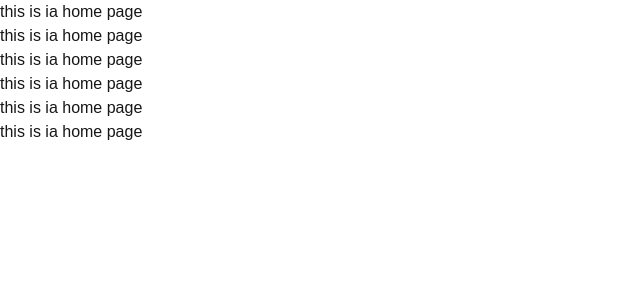
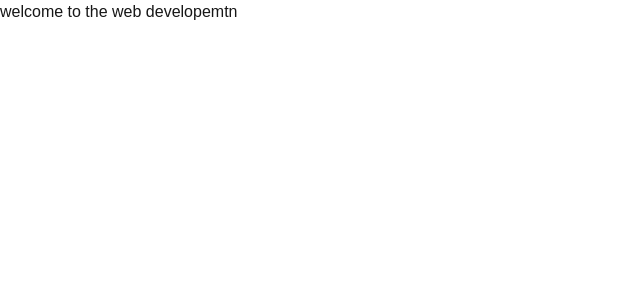
Before and after one commit to moolraaj/test_project, a Next.js app: page / in a window 1280 px wide. Shown: the top 300 px of the page, without its empty margins (0-640 px from the left). Built offline with nearby package versions, Linux system fonts and the light colour scheme.

Commit message:
updated code

```diff
--- a/src/app/page.tsx
+++ b/src/app/page.tsx
@@ -3,12 +3,7 @@ export default function Home() {
 
   return (
     <>
-    <h1>this is ia home page</h1>
-    <h1>this is ia home page</h1>
-    <h1>this is ia home page</h1>
-    <h1>this is ia home page</h1>
-    <h1>this is ia home page</h1>
-    <h1>this is ia home page</h1>
+    <h1>welcome to the web developemtn</h1>
     </>
   );
 }
```
